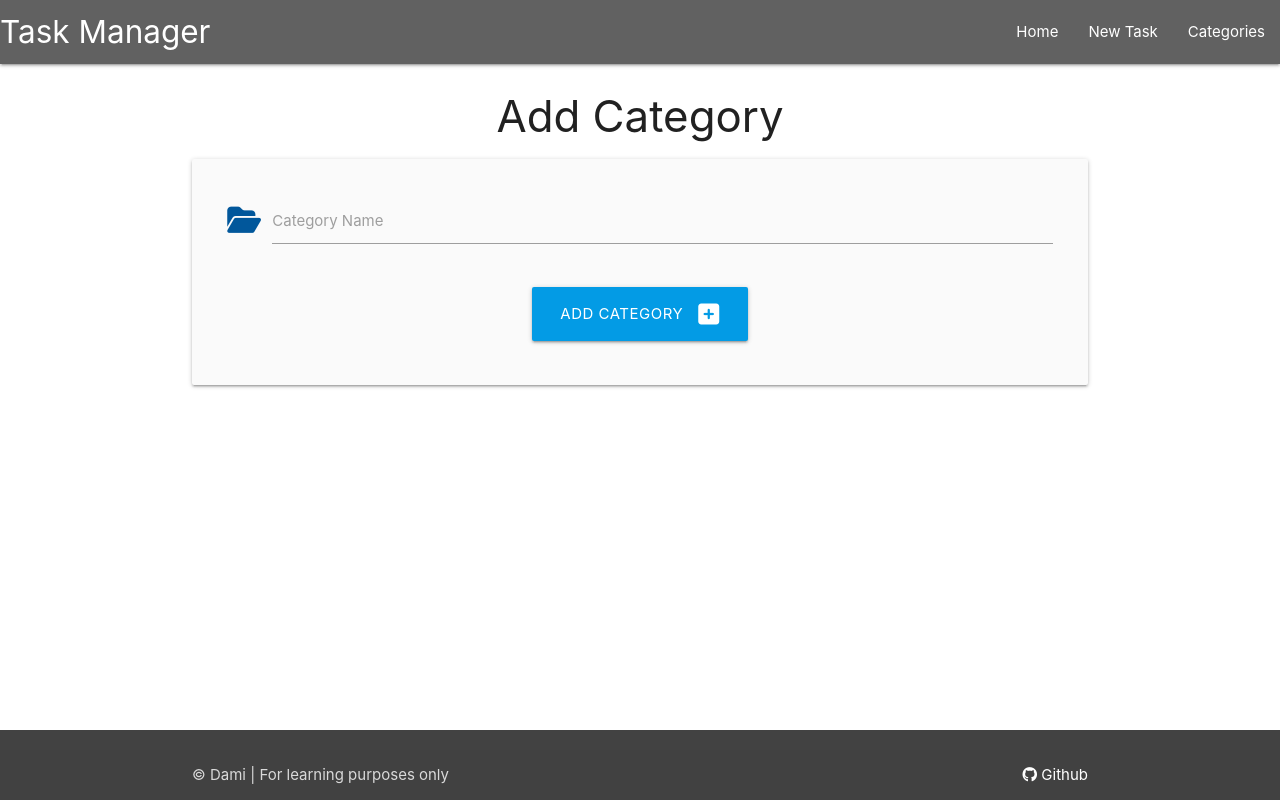
After one commit to Nelkon01/Task-Management-App, a Flask app: template taskmanager/templates/edit_category.html in a window 1280 px wide. The commit adds this page. Run offline with Flask 3, Linux system fonts and the light colour scheme; the template is opened without the code that fills it, so the values that code supplies are empty.

```diff
--- a/taskmanager/routes.py
+++ b/taskmanager/routes.py
@@ -10,7 +10,9 @@ def home():
 
 @app.route("/categories")
 def categories():
-    return render_template("categories.html")
+    categories = list(Category.query.order_by(Category.category_name).all())
+
+    return render_template("categories.html", categories=categories)
 
 
 @app.route("/add_category", methods=["GET", "POST"])
--- /dev/null
+++ b/taskmanager/templates/edit_category.html
@@ -0,0 +1,30 @@
+{% extends "base.html" %}
+{% block content %}
+
+<h3 class="light-grey-text text-darken-4 center-align">Add Category</h3>
+
+ <div class="row card-panel grey lighten-5">
+    <form class="col s12" method="POST" action="{{ url_for('add_category')}}">
+<!--      Category Name -->
+        <div class="row">
+        <div class="input-field col s12">
+            <i class="fas fa-folder-open prefix light-blue-text text-darken-4"></i>
+          <input id="category_name"  name="category_name" minlength="3" maxlength="25" type="text" class="validate">
+          <label for="category_name">Category Name</label>
+        </div>
+      </div>
+<!--        Submit button-->
+       <div class="row">
+        <div class="col s12 center-align">
+            <button type="submit" class="btn-large light-blue darken-1">
+                Add Category <i class="fas fa-plus-square right"></i>
+            </button>
+        </div>
+      </div>
+    </form>
+<div>
+
+
+
+
+{% endblock %}
```
Also changed, not shown: taskmanager/templates/categories.html (+15 -1 lines).
